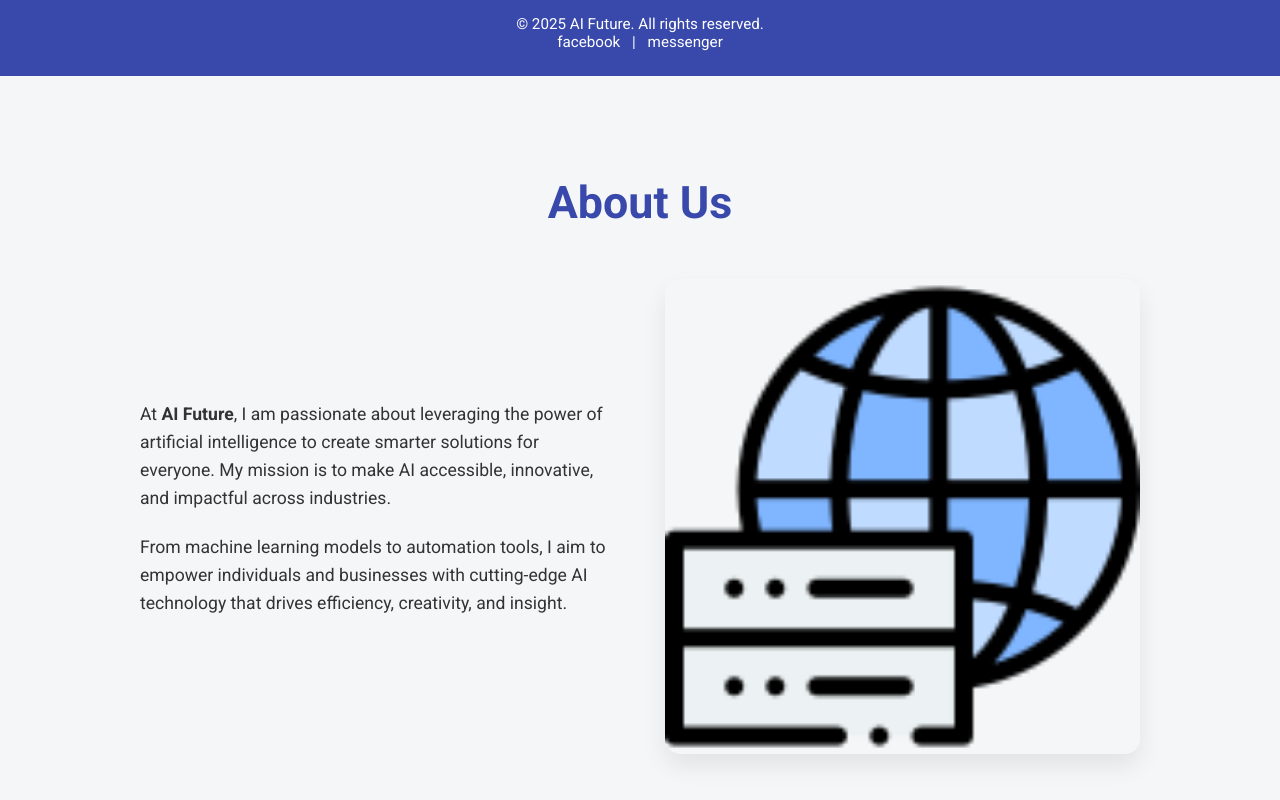
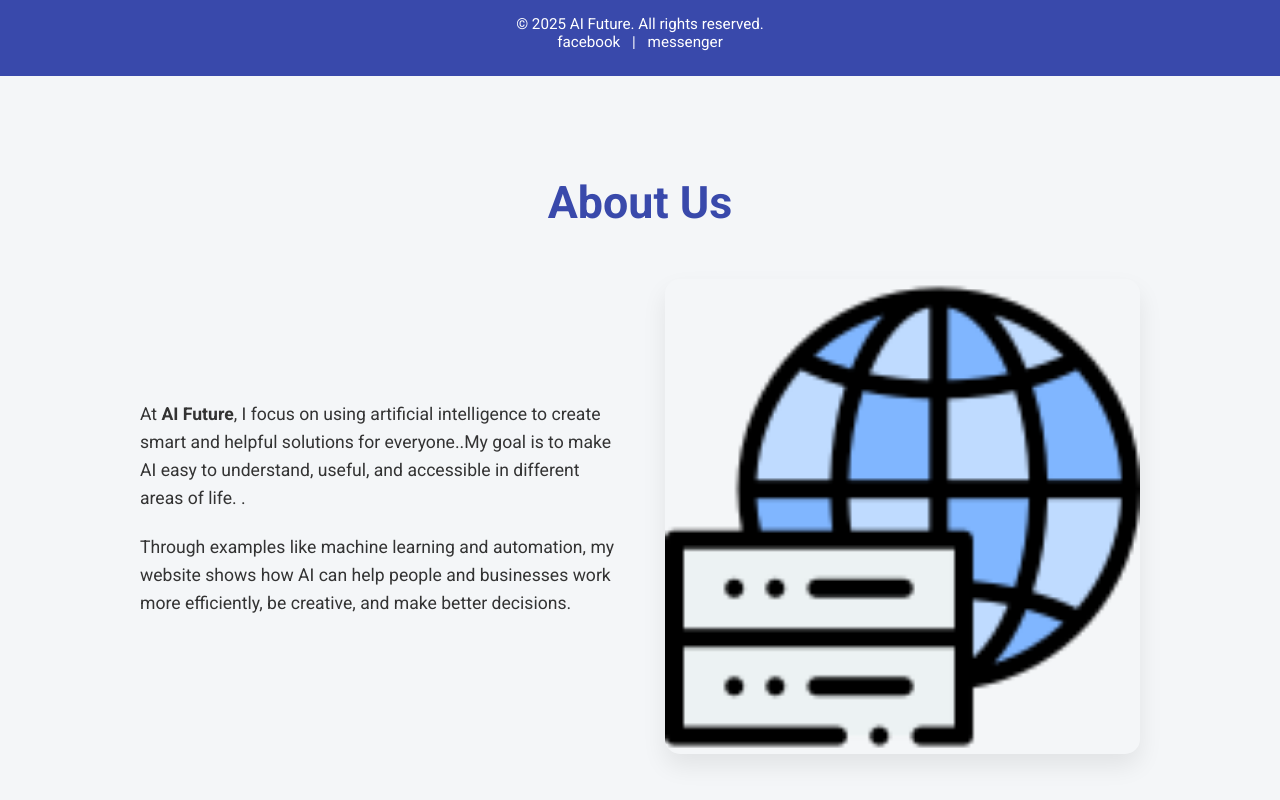
Before and after one commit to jigme-hub/ArtificialIntelligenceFuture, a plain HTML site: page index.html in a window 1280 px wide. Shown: the part 1258-2058 px from the top of the page. Drawn offline with Linux system fonts and the light colour scheme.

Commit message:
Update index.html

```diff
--- a/index.html
+++ b/index.html
@@ -72,8 +72,8 @@
   <h2>About Us</h2>
   <div class="about-container">
     <div class="about-text">
-      <p>At <strong>AI Future</strong>, I am passionate about leveraging the power of artificial intelligence to create smarter solutions for everyone. My mission is to make AI accessible, innovative, and impactful across industries.</p>
-      <p>From machine learning models to automation tools, I aim to empower individuals and businesses with cutting-edge AI technology that drives efficiency, creativity, and insight.</p>
+      <p>At <strong>AI Future</strong>, I focus on using artificial intelligence to create smart and helpful solutions for everyone..My goal is to make AI easy to understand, useful, and accessible in different areas of life. .</p>
+      <p>Through examples like machine learning and automation, my website shows how AI can help people and businesses work more efficiently, be creative, and make better decisions.</p>
     </div>
     <div class="about-image">
       <img src="images/2591944 (1).png" alt="About AI Future">
```
